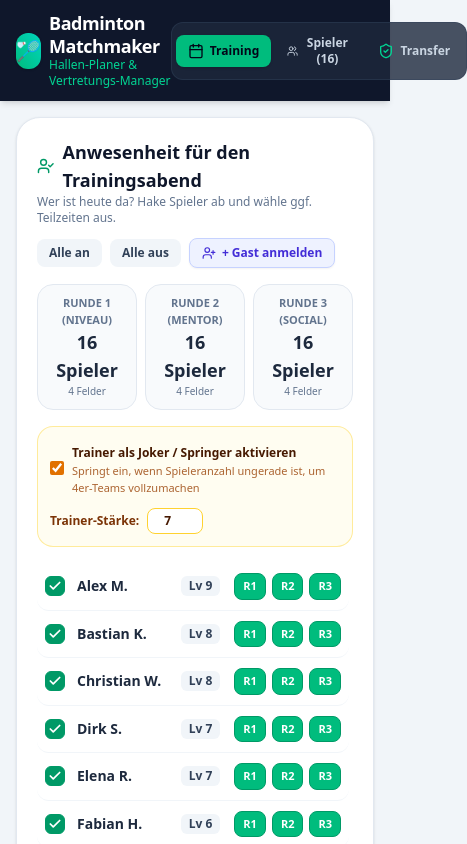
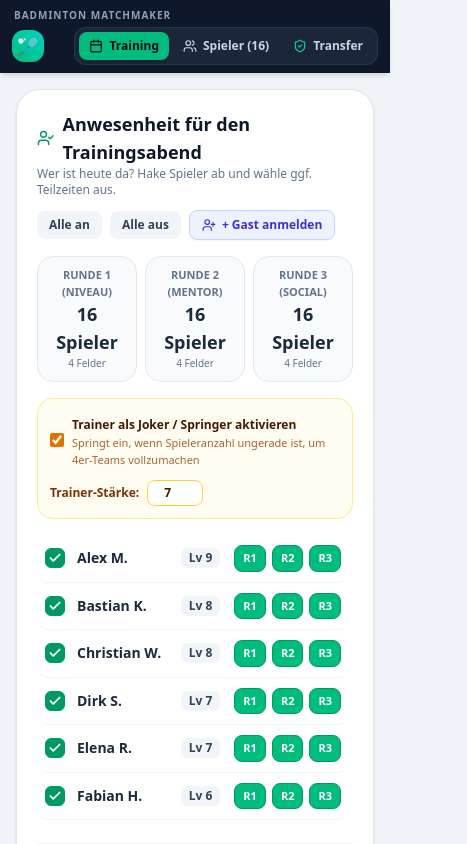
Before and after one commit to clausarnoldfahrschule/badmintonmatcher, a React (Vite) app: page / in a window 390 px wide. Shown: the top 844 px of the page, 467 px wide, since content can reach past the window. Built offline with nearby package versions, Linux system fonts and the light colour scheme.

Commit message:
fix(ui): Optimize navbar for mobile screens with thin title and compact logo

```diff
--- a/src/components/Navbar.tsx
+++ b/src/components/Navbar.tsx
@@ -12,57 +12,63 @@ interface NavbarProps {
 export const Navbar: React.FC<NavbarProps> = ({ activeTab, onSelectTab, playerCount }) => {
   return (
     <header className="sticky top-0 z-40 bg-slate-900 text-white shadow-md">
-      <div className="max-w-4xl mx-auto px-4 py-3 flex items-center justify-between">
-        <div className="flex items-center gap-2">
-          <div className="w-9 h-9 rounded-xl bg-gradient-to-tr from-emerald-500 to-teal-400 flex items-center justify-center font-black text-xl text-slate-950 shadow">
+      <div className="max-w-4xl mx-auto px-3 sm:px-4 pt-2 pb-2">
+        {/* Dünne, dezente Überschrift darüber */}
+        <div className="text-[10px] sm:text-[11px] font-semibold text-slate-400 uppercase tracking-widest pl-0.5 mb-1 select-none">
+          Badminton Matchmaker
+        </div>
+
+        {/* Hauptzeile: Logo links + Tabs rechts */}
+        <div className="flex items-center justify-between gap-2">
+          {/* Nur das Logo links */}
+          <div
+            className="w-8 h-8 rounded-xl bg-gradient-to-tr from-emerald-500 to-teal-400 flex items-center justify-center font-black text-lg text-slate-950 shadow shrink-0"
+            title="Badminton Matchmaker"
+          >
             🏸
-          </div>
-          <div>
-            <h1 className="text-lg font-bold leading-tight tracking-tight">Badminton Matchmaker</h1>
-            <p className="text-xs text-emerald-400 font-medium">Hallen-Planer & Vertretungs-Manager</p>
-          </div>
           </div>
 
           {/* Schnellauswahl der Hauptansichten */}
-        <nav className="flex items-center gap-1 bg-slate-800/80 p-1 rounded-xl border border-slate-700/50">
+          <nav className="flex items-center gap-1 bg-slate-800/90 p-1 rounded-xl border border-slate-700/60 shrink-0">
             <button
               onClick={() => onSelectTab('training')}
-            className={`flex items-center gap-1.5 px-3 py-2 rounded-lg text-xs font-semibold transition ${
+              className={`flex items-center gap-1.5 px-2.5 sm:px-3 py-1.5 sm:py-2 rounded-lg text-xs font-semibold transition cursor-pointer ${
                 activeTab === 'training'
                   ? 'bg-emerald-500 text-slate-950 shadow'
                   : 'text-slate-300 hover:text-white hover:bg-slate-700/50'
               }`}
             >
-            <Calendar className="w-4 h-4" />
+              <Calendar className="w-3.5 h-3.5" />
               <span>Training</span>
             </button>
 
             <button
               onClick={() => onSelectTab('players')}
-            className={`flex items-center gap-1.5 px-3 py-2 rounded-lg text-xs font-semibold transition ${
+              className={`flex items-center gap-1.5 px-2.5 sm:px-3 py-1.5 sm:py-2 rounded-lg text-xs font-semibold transition cursor-pointer ${
                 activeTab === 'players'
                   ? 'bg-emerald-500 text-slate-950 shadow'
                   : 'text-slate-300 hover:text-white hover:bg-slate-700/50'
               }`}
             >
-            <Users className="w-4 h-4" />
+              <Users className="w-3.5 h-3.5" />
               <span>Spieler ({playerCount})</span>
             </button>
 
             <button
               onClick={() => onSelectTab('transfer')}
-            className={`flex items-center gap-1.5 px-3 py-2 rounded-lg text-xs font-semibold transition ${
+              className={`flex items-center gap-1.5 px-2.5 sm:px-3 py-1.5 sm:py-2 rounded-lg text-xs font-semibold transition cursor-pointer ${
                 activeTab === 'transfer'
                   ? 'bg-emerald-500 text-slate-950 shadow'
                   : 'text-slate-300 hover:text-white hover:bg-slate-700/50'
               }`}
               title="Vertretungs-Export & Import (Verschlüsselt)"
             >
-            <ShieldCheck className="w-4 h-4 text-emerald-400" />
+              <ShieldCheck className={`w-3.5 h-3.5 ${activeTab === 'transfer' ? 'text-slate-950' : 'text-emerald-400'}`} />
               <span>Transfer</span>
             </button>
           </nav>
         </div>
+      </div>
     </header>
   );
 };
```
Lines whose indentation alone changed are shown as unchanged.
